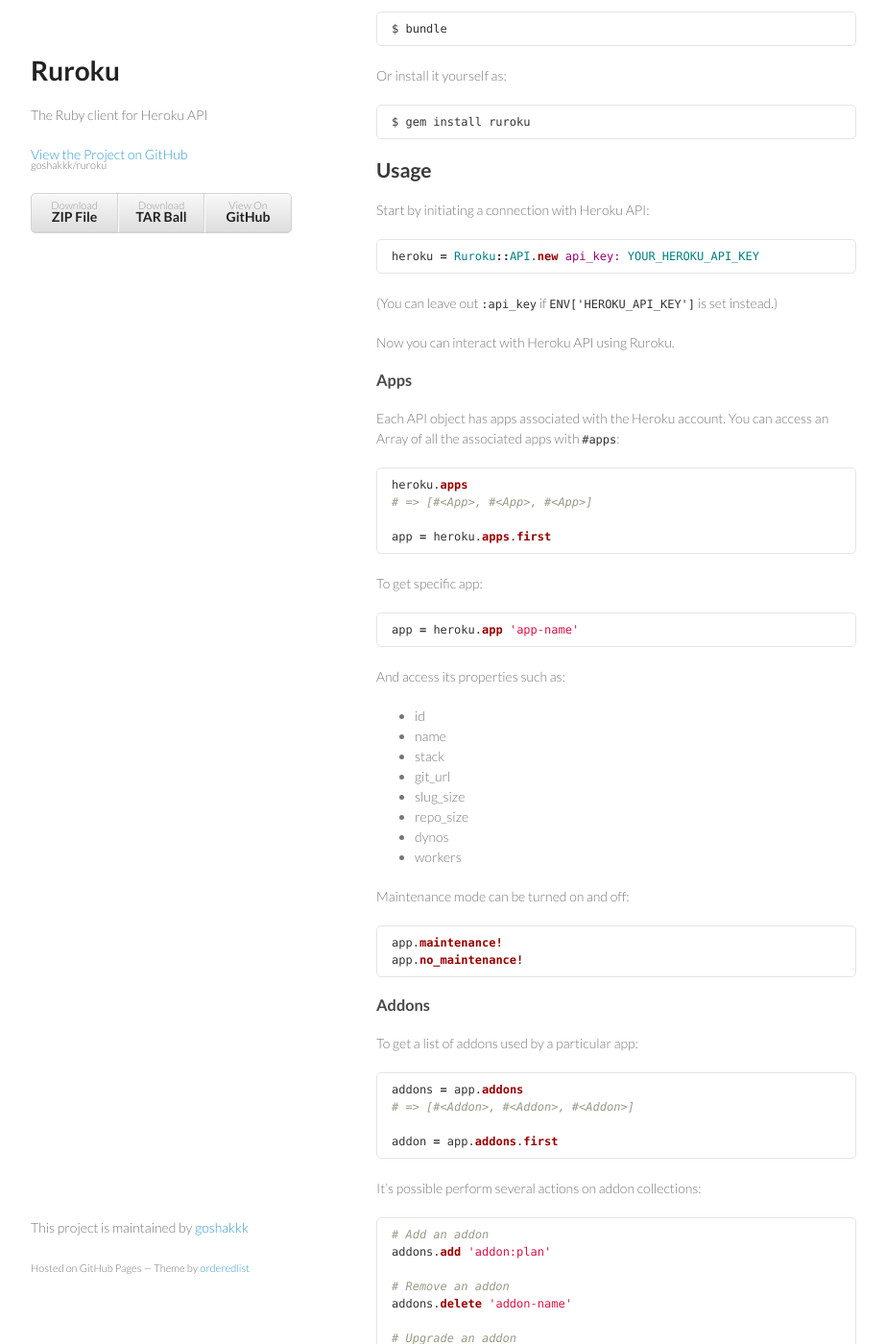
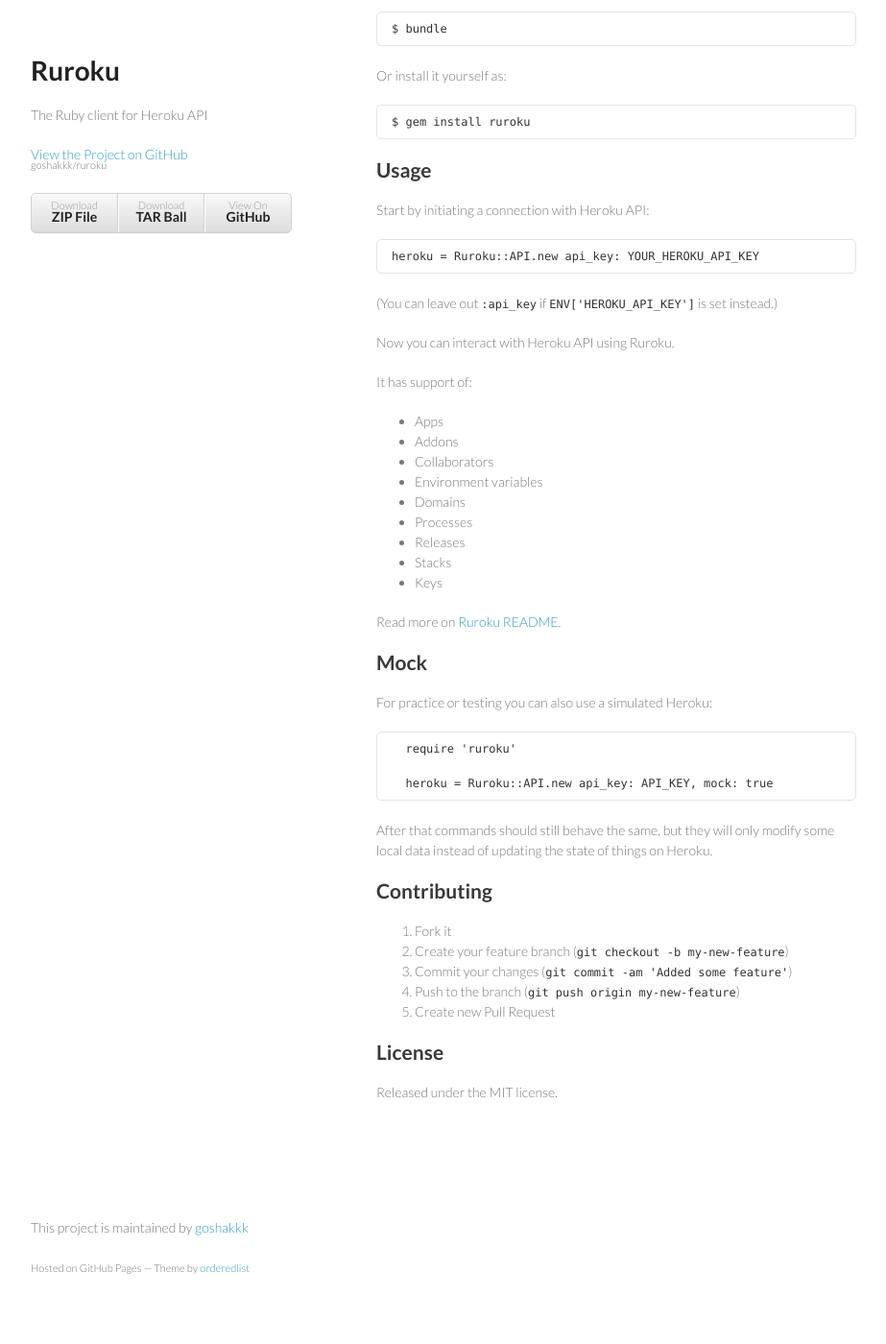
Before and after one commit to goshacmd/ruroku, a Jekyll site: the page built from index.md, in a window 1280 px wide and 1400 px high, scrolled down 364 px. Shown: the whole window at 96% size, without its empty margins (178-1101 px from the left). Built offline with Jekyll 4.4.1, drawn with Linux system fonts in a browser that asks for light colours; some of the changed text lies outside the part shown.

Commit message:
simpler page

````diff
--- a/index.md
+++ b/index.md
@@ -27,239 +27,34 @@
 
 Start by initiating a connection with Heroku API:
 
-```ruby
-heroku = Ruroku::API.new api_key: YOUR_HEROKU_API_KEY
-```
+    heroku = Ruroku::API.new api_key: YOUR_HEROKU_API_KEY
 
 (You can leave out `:api_key` if `ENV['HEROKU_API_KEY']` is set
 instead.)
 
 Now you can interact with Heroku API using Ruroku.
 
-### Apps
+It has support of:
 
-Each API object has apps associated with the Heroku account. You can
-access an Array of all the associated apps with `#apps`:
+* Apps
+* Addons
+* Collaborators
+* Environment variables
+* Domains
+* Processes
+* Releases
+* Stacks
+* Keys
 
-```ruby
-heroku.apps
-# => [#<App>, #<App>, #<App>]
-
-app = heroku.apps.first
-```
-
-To get specific app:
-
-```ruby
-app = heroku.app 'app-name'
-```
-
-And access its properties such as:
-
-* id
-* name
-* stack
-* git_url
-* slug_size
-* repo_size
-* dynos
-* workers
-
-Maintenance mode can be turned on and off:
-
-```ruby
-app.maintenance!
-app.no_maintenance!
-```
-
-### Addons
-
-To get a list of addons used by a particular app:
-
-```ruby
-addons = app.addons
-# => [#<Addon>, #<Addon>, #<Addon>]
-
-addon = app.addons.first
-```
-
-It's possible perform several actions on addon collections:
-
-```ruby
-# Add an addon
-addons.add 'addon:plan'
-
-# Remove an addon
-addons.delete 'addon-name'
-
-# Upgrade an addon
-addons.upgrade 'addon:new-plan'
-```
-
-Each addon object is associated with the application. You can delete
-addons from the app by calling `#delete` method on the addon object as
-well:
-
-```ruby
-addon.delete!
-```
-
-### Collaborators
-
-List all app collaborators:
-
-```ruby
-collaborators = app.collaborators
-```
-
-and
-
-```ruby
-# Add a collaborator
-collaborators.add 'email@me.com'
-
-# Remove a collaborator
-collaborators.delete 'email@me.com'
-# or
-collaborator.delete!
-```
-
-### Config variables
-
-List all app config vars:
-
-```ruby
-config_vars = app.config_vars
-```
-
-Add or delete a config var:
-
-```ruby
-config_vars.add 'KEY' => 'value'
-config_vars.delete 'KEY'
-
-# or:
-
-config_var.delete!
-```
-
-They can also be updated like that:
-
-```ruby
-config_var.value = 'new value'
-```
-
-And it'll instantly get updated.
-
-### Domains
-
-Access domains used by the application:
-
-```ruby
-domains = app.domains
-```
-
-Same as with other collection objects, they can be added or deleted:
-
-```ruby
-domains.add 'domain.com'
-domains.delete 'domain.com'
-
-# or:
-
-domain.delete!
-```
-
-### Processes
-
-Get current application processes:
-
-```ruby
-processes = app.processes
-```
-
-You can also run, restart, scale, and stop method collections:
-
-```ruby
-processes.run 'rake evolve'
-processes.restart
-process.scale 'worker', 10
-process.stop 'ps' => 'run.1'
-process.stop 'type' => 'worker'
-```
-
-### Releases
-
-List all app releases:
-
-```ruby
-releases = app.releases
-```
-
-And rollback to any release:
-
-```ruby
-releases.rollback 'v1'
-```
-
-### Stacks
-
-List stacks, available for the app:
-
-```ruby
-app.stacks
-```
-
-Migrate the app to available stack:
-
-```ruby
-stacks.migrate 'stack-name'
-```
-
-### User
-
-Get User object associtaed with current heroku account:
-
-```ruby
-heroku.user
-```
-
-### Keys
-
-Access all keys:
-
-```ruby
-keys = heroku.keys
-```
-
-Add a key:
-
-```ruby
-keys.add 'content of id_rsa.pub here...'
-```
-
-Delete speicif key:
-
-```ruby
-keys.delete 'email@me.com'
-key.delete!
-```
-
-Delete all keys:
-
-```ruby
-keys.delete_all
-```
+Read more on [Ruroku README](https://github.com/goshakkk/ruroku/blob/master/README.md).
 
 ## Mock
 
 For practice or testing you can also use a simulated Heroku:
 
-```ruby
-require 'ruroku'
+      require 'ruroku'
 
-heroku = Ruroku::API.new api_key: API_KEY, mock: true
-```
+      heroku = Ruroku::API.new api_key: API_KEY, mock: true
 
 After that commands should still behave the same, but they will only modify some local data instead of updating the state of things on Heroku.
 
````
